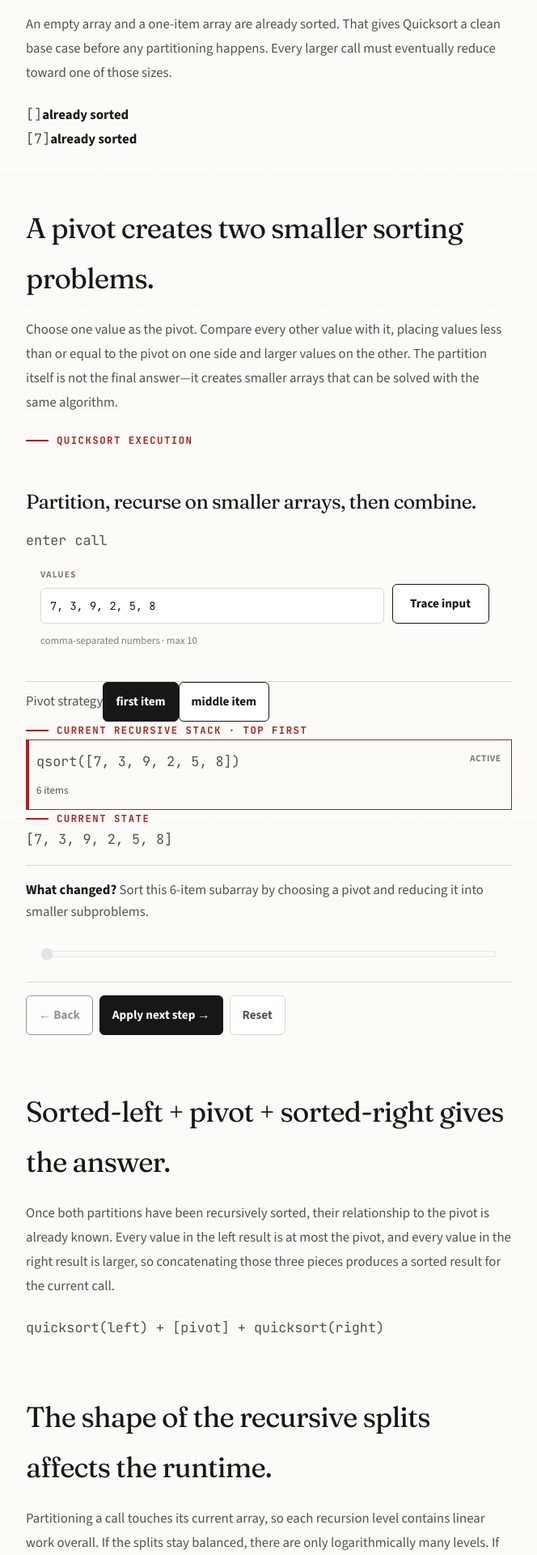
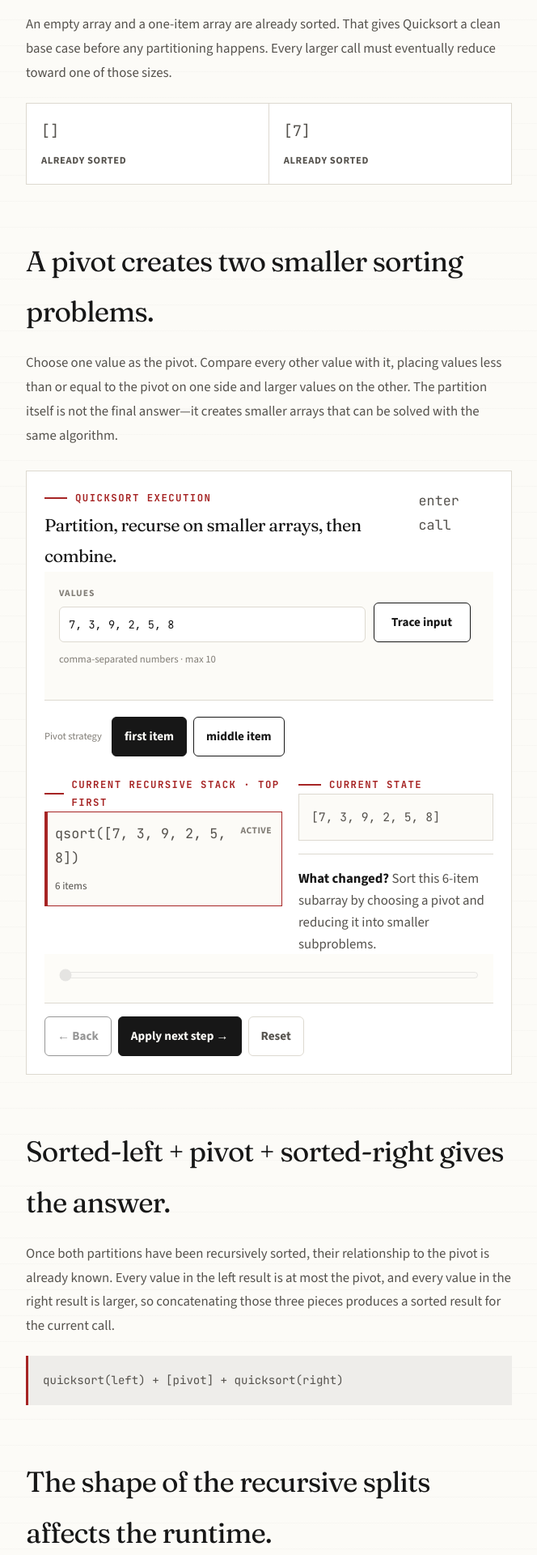
Before and after one commit to anatwork14/agocode, a Next.js app: page /learn/quicksort in a window 1280 px wide. Shown: the part 520-2440 px from the top of the page at 81% size, without its empty margins (234-898 px from the left). Built offline with nearby package versions, Linux system fonts and the light colour scheme.

Commit message:
style: add Quicksort trace and pivot-balance visuals

```diff
--- a/app/chapter-four.css
+++ b/app/chapter-four.css
@@ -32,7 +32,9 @@
 }
 
 .divide-lab,
-.recursive-sum-lab {
+.recursive-sum-lab,
+.quicksort-lab,
+.pivot-balance-lab {
   margin: 28px 0 8px;
   border: 1px solid var(--border);
   background: var(--surface);
@@ -40,7 +42,9 @@
 }
 
 .divide-lab__header,
-.recursive-sum-lab__header {
+.recursive-sum-lab__header,
+.quicksort-lab__header,
+.pivot-balance-lab__header {
   display: flex;
   align-items: flex-start;
   justify-content: space-between;
@@ -48,21 +52,36 @@
 }
 
 .divide-lab__header h3,
-.recursive-sum-lab__header h3 {
+.recursive-sum-lab__header h3,
+.quicksort-lab__header h3,
+.pivot-balance-lab__header h3 {
   margin: 4px 0 0;
   font-family: var(--font-editorial), Georgia, serif;
   font-size: 1.35rem;
 }
 
-.divide-scenarios {
+.divide-scenarios,
+.pivot-size-controls,
+.pivot-strategy {
   display: flex;
   flex-wrap: wrap;
   gap: 8px;
   margin-top: 20px;
 }
 
+.pivot-strategy {
+  align-items: center;
+}
+
+.pivot-strategy > span {
+  margin-right: 4px;
+  color: var(--muted);
+  font-size: 0.78rem;
+}
+
 .divide-lab__grid,
-.recursive-sum-lab__grid {
+.recursive-sum-lab__grid,
+.quicksort-lab__grid {
   display: grid;
   grid-template-columns: minmax(0, 1.1fr) minmax(0, 0.9fr);
   gap: 20px;
@@ -100,22 +119,166 @@
   font-size: 0.78rem;
 }
 
+.quicksort-base-cases {
+  display: grid;
+  grid-template-columns: repeat(2, minmax(0, 1fr));
+  gap: 1px;
+  margin: 22px 0;
+  border: 1px solid var(--border);
+  background: var(--border);
+}
+
+.quicksort-base-cases > div {
+  display: grid;
+  gap: 8px;
+  background: var(--surface);
+  padding: 18px;
+}
+
+.quicksort-base-cases span {
+  font-size: 1.15rem;
+}
+
+.quicksort-base-cases strong {
+  color: var(--success);
+  font-size: 0.78rem;
+  text-transform: uppercase;
+  letter-spacing: 0.05em;
+}
+
+.quicksort-current-array {
+  min-height: 52px;
+  border: 1px solid var(--border);
+  background: var(--paper);
+  padding: 15px;
+  font-size: 0.92rem;
+}
+
+.partition-board {
+  display: grid;
+  grid-template-columns: minmax(0, 1fr) auto minmax(0, 1fr);
+  gap: 8px;
+  margin-top: 12px;
+}
+
+.partition-group {
+  display: grid;
+  align-content: center;
+  gap: 6px;
+  min-height: 92px;
+  border: 1px solid var(--border);
+  background: var(--paper);
+  padding: 12px;
+}
+
+.partition-group span,
+.partition-result span {
+  color: var(--muted);
+  font-size: 0.72rem;
+  text-transform: uppercase;
+  letter-spacing: 0.05em;
+}
+
+.partition-group--pivot {
+  min-width: 88px;
+  border-color: var(--accent);
+  background: var(--accent-soft);
+  text-align: center;
+}
+
+.partition-result {
+  display: grid;
+  gap: 6px;
+  margin-top: 12px;
+  border: 1px solid var(--success);
+  background: rgba(66, 106, 74, 0.08);
+  padding: 14px;
+}
+
+.quicksort-combine-equation {
+  margin: 20px 0;
+  border-left: 3px solid var(--accent);
+  background: var(--note);
+  padding: 18px;
+  font-size: 0.88rem;
+}
+
+.pivot-comparison {
+  display: grid;
+  grid-template-columns: repeat(2, minmax(0, 1fr));
+  gap: 16px;
+  margin-top: 22px;
+}
+
+.pivot-case {
+  border: 1px solid var(--border);
+  background: var(--paper);
+  padding: 18px;
+}
+
+.pivot-case strong {
+  font-family: var(--font-editorial), Georgia, serif;
+  font-size: 1.08rem;
+}
+
+.pivot-case p {
+  margin: 8px 0 0;
+  color: var(--ink-secondary);
+}
+
+.pivot-depth-track {
+  height: 12px;
+  margin: 18px 0 10px;
+  overflow: hidden;
+  border: 1px solid var(--border);
+  background: var(--surface);
+}
+
+.pivot-depth-bar {
+  height: 100%;
+  min-width: 2px;
+  background: var(--accent);
+  transition: width 180ms ease;
+}
+
+.pivot-caveat {
+  margin: 18px 0 0;
+  color: var(--muted);
+  font-size: 0.82rem;
+}
+
 @media (max-width: 760px) {
   .dc-principles,
   .divide-lab__grid,
-  .recursive-sum-lab__grid {
+  .recursive-sum-lab__grid,
+  .quicksort-lab__grid,
+  .pivot-comparison,
+  .quicksort-base-cases {
     grid-template-columns: 1fr;
+  }
+
+  .partition-board {
+    grid-template-columns: 1fr;
+  }
+
+  .partition-group--pivot {
+    min-width: 0;
+    text-align: left;
   }
 }
 
 @media (max-width: 480px) {
   .divide-lab,
-  .recursive-sum-lab {
+  .recursive-sum-lab,
+  .quicksort-lab,
+  .pivot-balance-lab {
     padding: 16px;
   }
 
   .divide-lab__header,
-  .recursive-sum-lab__header {
+  .recursive-sum-lab__header,
+  .quicksort-lab__header,
+  .pivot-balance-lab__header {
     flex-direction: column;
   }
 
@@ -123,3 +286,9 @@
     min-height: 104px;
   }
 }
+
+@media (prefers-reduced-motion: reduce) {
+  .pivot-depth-bar {
+    transition: none;
+  }
+}
```
